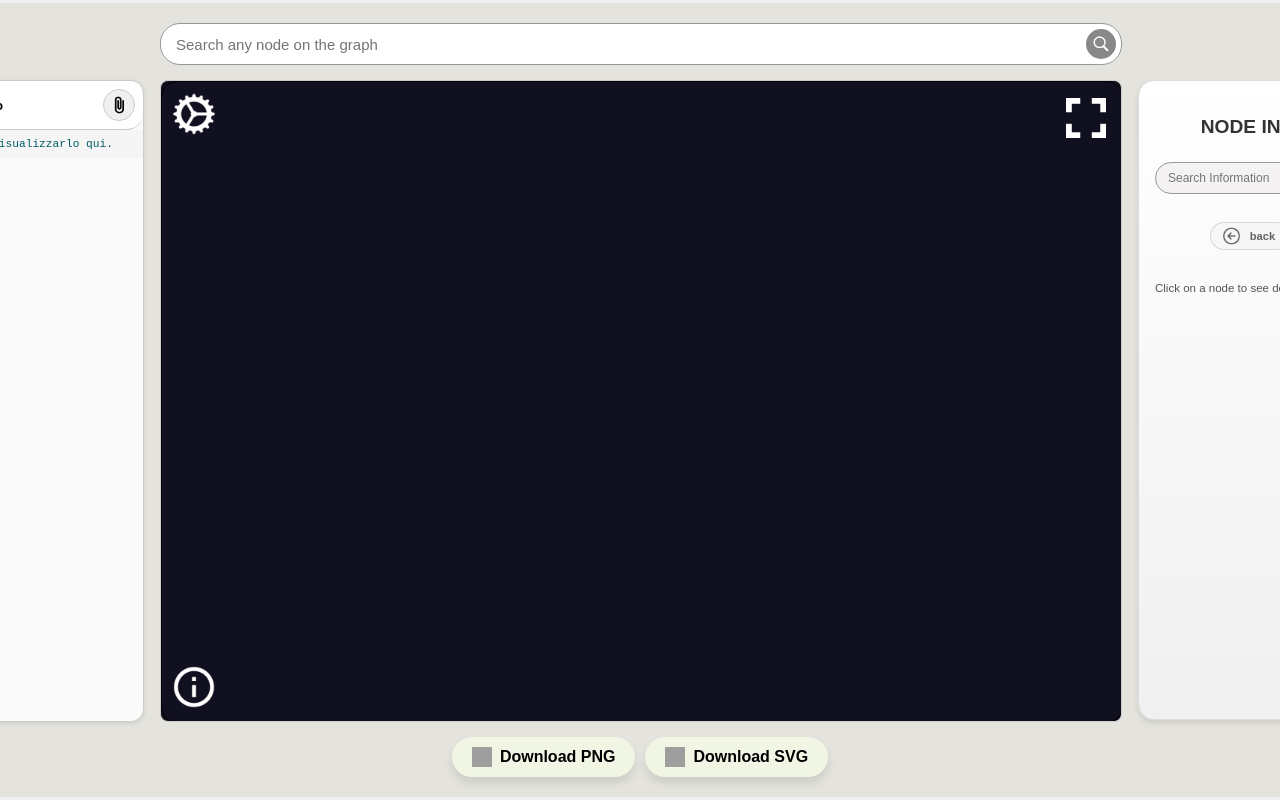
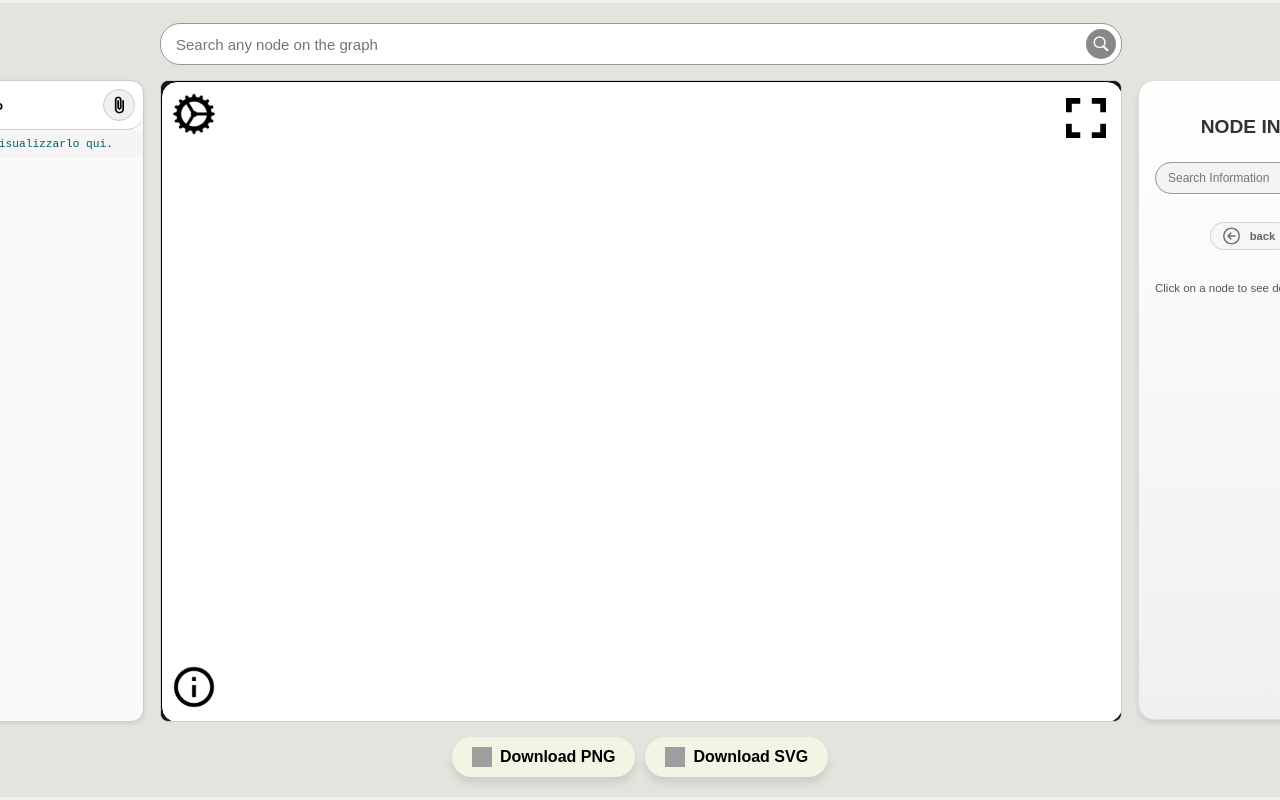
Before and after one commit to HPCI-Lab/yprov-explorer, a React (Create React App) app: page / in a window 1280 px wide. Shown: the top 800 px of the page. Built offline with nearby package versions, Linux system fonts and the light colour scheme; grey boxes are pictures that could not be loaded.

Commit message:
black text on white background

```diff
--- a/src/components/FullscreenButton/fullscreenButton.css
+++ b/src/components/FullscreenButton/fullscreenButton.css
@@ -11,6 +11,7 @@
   background-repeat: no-repeat;
   background-position: center;
   background-size: contain;
+  filter: invert(1); /* Inverte i colori dell'immagine */
 }
 
 #graphFrame:-webkit-full-screen,
--- a/src/components/Graph/graph.css
+++ b/src/components/Graph/graph.css
@@ -17,13 +17,17 @@ svg {
 .node-label {
   font-size: 14px;
   font-weight: bold;
-  fill: white;
-  text-shadow: 1px 1px 2px black;
+  fill: black; /* Colore del testo */
+  text-shadow: 1px 1px 2px white; /* Migliora la leggibilità */
 }
 
 .link-label {
   font-size: 12px;
   font-weight: bold;
-  fill: white;
-  text-shadow: 1px 1px 2px black;
+  fill: black; /* Colore del testo */
+  text-shadow: 1px 1px 2px white; /* Migliora la leggibilità */
 }
+
+#graphFrame {
+  background-color: white; /* Cambia lo sfondo in bianco */
+}
--- a/src/components/GraphInfo/graphInfo.css
+++ b/src/components/GraphInfo/graphInfo.css
@@ -15,6 +15,7 @@
 .info-icon {
   width: 60px;
   height: 60px;
+  filter: invert(1); /* Inverte i colori dell'immagine */
 }
 
 /* Info label styling */
--- a/src/components/GraphSettings/graphSettings.css
+++ b/src/components/GraphSettings/graphSettings.css
@@ -13,6 +13,7 @@
 .settings-icon {
   width: 60px;
   height: 60px;
+  filter: invert(1); /* Inverte i colori dell'immagine */
 }
 
 .settings-label {
```
